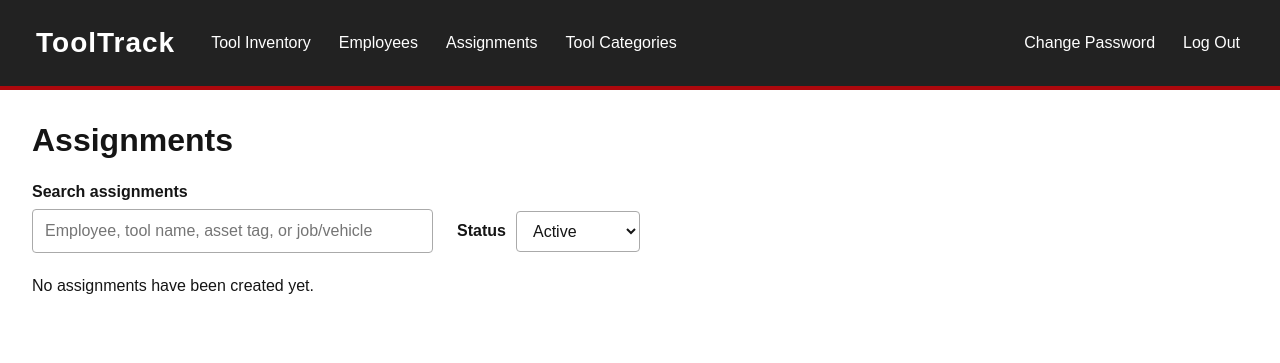
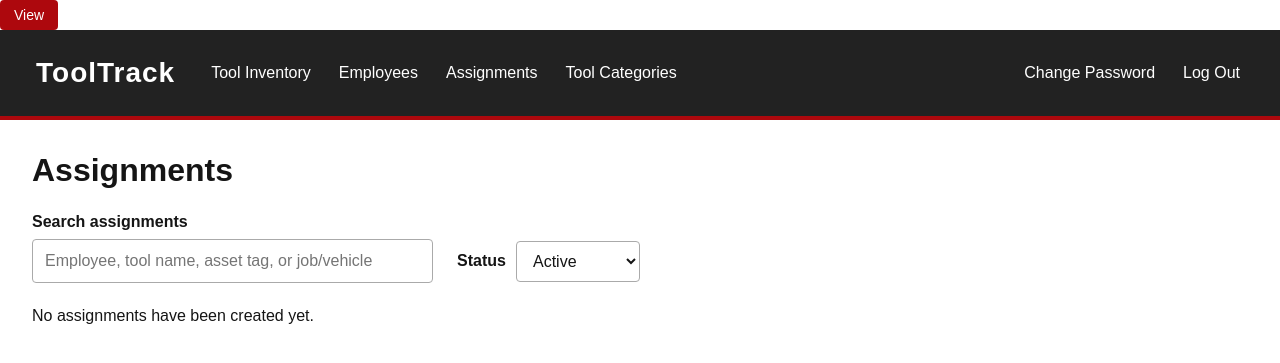
Before and after one commit to ryan4336/ToolTrack-WebApp, a Python web app: template templates/assignments.html in a window 1280 px wide. Shown: the top 363 px of the page. Run offline with Jinja, Linux system fonts and the light colour scheme; the template is opened without the code that fills it, so the values that code supplies are empty.

Commit message:
Update assignments.html

```diff
--- a/templates/assignments.html
+++ b/templates/assignments.html
@@ -1,4 +1,18 @@
-{% extends "base.html" %}
+<td>
+    <td>
+    <a href="{{ url_for('assignment_details', assignment_id=assignment.assignment_id) }}"
+       class="button button-small">
+        View
+    </a>
+
+    {% if assignment.active %}
+    <a href="{{ url_for('check_in_tool', assignment_id=assignment.assignment_id, origin='assignments') }}"
+       class="button button-small">
+        Check In
+    </a>
+    {% endif %}
+</td>
+</td>{% extends "base.html" %}
 
 {% block title %}Assignments | ToolTrack{% endblock %}
 
```
